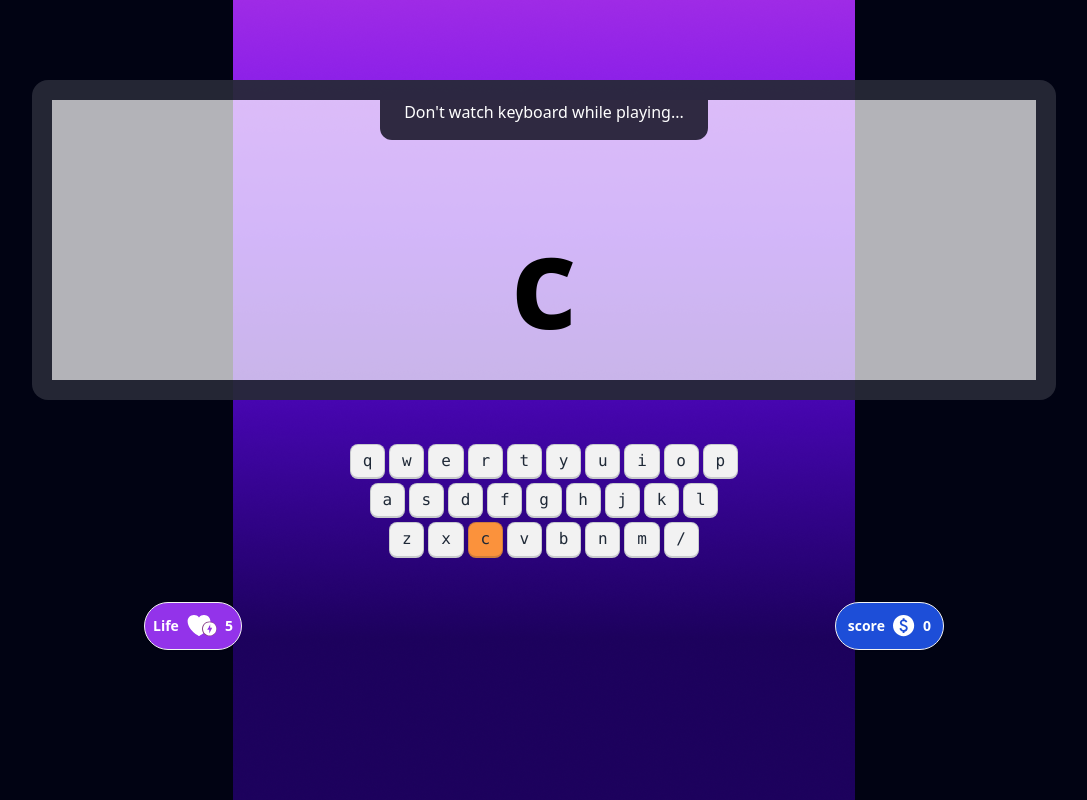
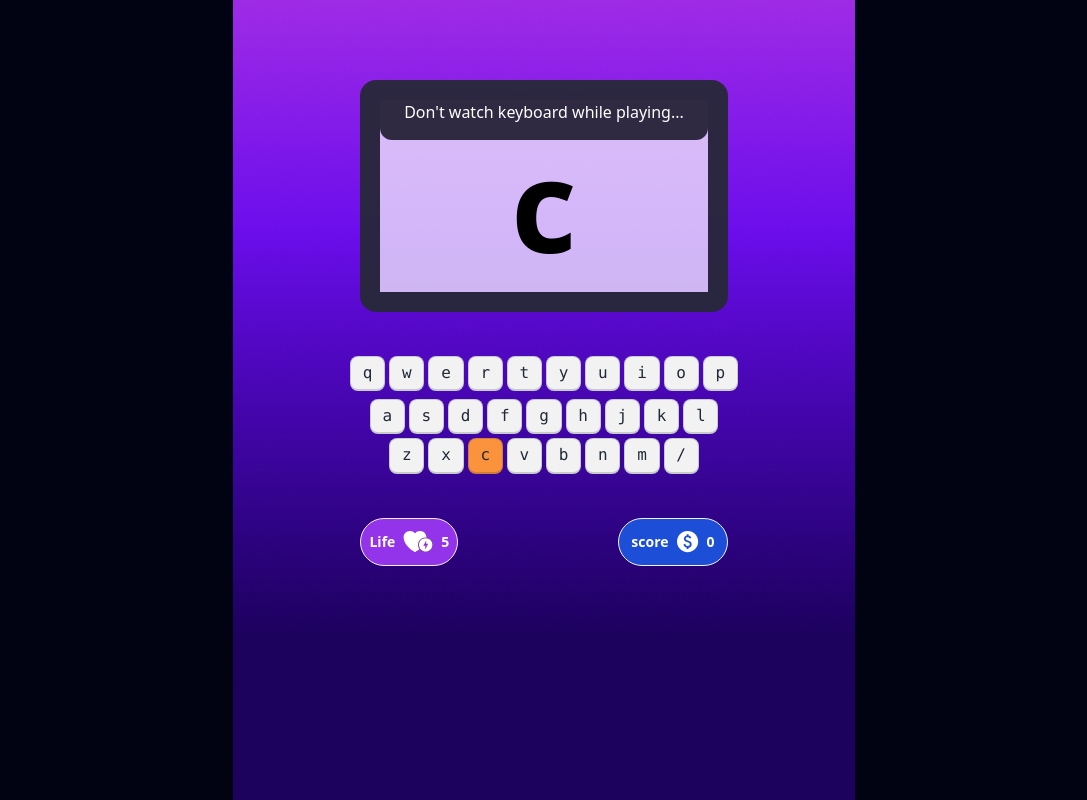
Before and after one commit to sujonifty/alpha-crash-pro, a plain HTML site: page index.html in a window 1280 px wide. Both pictures are taken after a click on the button "Play Now". Shown: the whole page, without its empty margins (96-1183 px from the left). Drawn offline with nearby package versions, Linux system fonts and the light colour scheme.

Commit message:
completed all section

```diff
--- a/index.html
+++ b/index.html
@@ -15,25 +15,25 @@
         <!-- home section  -->
         <section id="home-screen" class=" min-h-screen text-white flex flex-col justify-center items-center ">
             <div class="flex flex-col items-center gap-8">
-                <h1 class="text-6xl font-extrabold uppercase">Alpha Clash Pro</h1>
-                <p>Unleash Your Keyboard Kung Fu : Press “Enter” to Play</p>
+                <h1 class="text-3xl lg:text-6xl font-extrabold uppercase">Alpha Clash Pro</h1>
+                <p class="text-center">Unleash Your Keyboard Kung Fu : Press “Enter” to Play</p>
                 <button onclick="play()" class="btn">Play Now</button>
             </div>
         </section>
         <!-- playground section  -->
-        <section id="play-ground" class="play w-10/12 mx-auto pt-20 hidden">
+        <section id="play-ground" class="play lg:w-10/12 mx-auto pt-20 hidden">
             <div class="flex flex-col items-center gap-10">
-                <div class="border-[1.25rem] border-[#010313cc] bg-[#FFFFFFB3] rounded-2xl artboard artboard-horizontal phone-6">
+                <div class="border-[1.25rem] border-[#010313cc] bg-[#FFFFFFB3] rounded-2xl lg:artboard lg:artboard-horizontal phone-6">
                     <div class="flex justify-center">
-                        <p class="bg-[#2F2941] px-6 pb-4 rounded-b-xl text-white">Don't watch keyboard  while playing...</p>
+                        <p class="bg-[#2F2941] lg:px-6 pb-4 rounded-b-xl text-white">Don't watch keyboard  while playing...</p>
                     </div>
-                    <div class="flex justify-center items-center h-full">
+                    <div class="flex justify-center pb-6 items-center h-full">
                         <p id="current-alphabet" class="text-9xl font-bold text-black">Y</p>
                     </div>
                 </div>
 
                 <div>
-                    <div class="flex justify-center gap-1 my-1 w-full">
+                    <div class="lg:flex justify-center lg:gap-1 pb-1 my-1 w-full">
                         <kbd id="q" class="kbd">q</kbd>
                         <kbd id="w" class="kbd">w</kbd>
                         <kbd id="e" class="kbd">e</kbd>
@@ -68,7 +68,7 @@
                     </div>
                 </div>
 
-                <div class="flex justify-between w-3/4">
+                <div class="flex justify-between  gap-x-40">
                     <button  class="btn  bg-purple-600 rounded-full text-white px-2">
                         Life
                         <img src="images/Group 23.svg" alt="">
```
